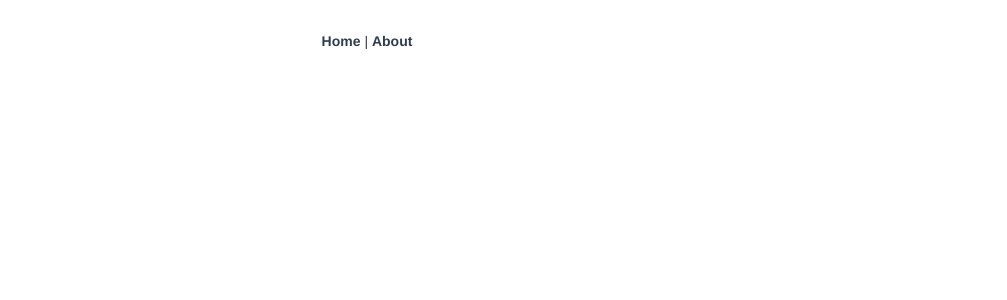
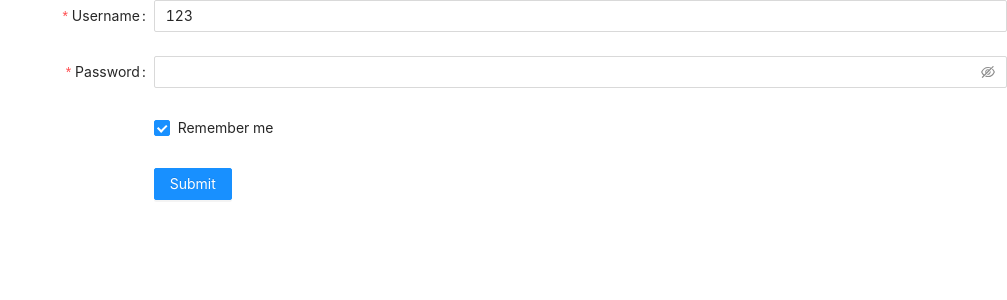
Before and after one commit to BinGBanG21/JavaBing, a Vue app in the folder train/web/: page /login in a window 1280 px wide. Before the commit this address had no page. Shown: the top 300 px of the page, without its empty margins (273-1280 px from the left). Built offline with nearby package versions, Linux system fonts and the light colour scheme; the HTML template or start-up script is replaced by a standard one.

Commit message:
新增登录功能前端部分（后端借口未实现）

```diff
--- a/train/web/package.json
+++ b/train/web/package.json
@@ -38,7 +38,9 @@
     "parserOptions": {
       "parser": "@babel/eslint-parser"
     },
-    "rules": {}
+    "rules": {
+      "vue/multi-word-component-names": 0
+    }
   },
   "browserslist": [
     "> 1%",
--- a/train/web/src/App.vue
+++ b/train/web/src/App.vue
@@ -1,30 +1,3 @@
 <template>
-  <nav>
-    <router-link to="/">Home</router-link> |
-    <router-link to="/about">About</router-link>
-  </nav>
   <router-view/>
 </template>
-
-<style>
-#app {
-  font-family: Avenir, Helvetica, Arial, sans-serif;
-  -webkit-font-smoothing: antialiased;
-  -moz-osx-font-smoothing: grayscale;
-  text-align: center;
-  color: #2c3e50;
-}
-
-nav {
-  padding: 30px;
-}
-
-nav a {
-  font-weight: bold;
-  color: #2c3e50;
-}
-
-nav a.router-link-exact-active {
-  color: #42b983;
-}
-</style>
--- /dev/null
+++ b/train/web/src/views/login.vue
@@ -0,0 +1,63 @@
+<template>
+  <a-form
+      :model="formState"
+      name="basic"
+      :label-col="{ span: 8 }"
+      :wrapper-col="{ span: 16 }"
+      autocomplete="off"
+      @finish="onFinish"
+      @finishFailed="onFinishFailed"
+  >
+    <a-form-item
+        label="Username"
+        name="username"
+        :rules="[{ required: true, message: 'Please input your username!' }]"
+    >
+      <a-input v-model:value="formState.username" />
+    </a-form-item>
+
+    <a-form-item
+        label="Password"
+        name="password"
+        :rules="[{ required: true, message: 'Please input your password!' }]"
+    >
+      <a-input-password v-model:value="formState.password" />
+    </a-form-item>
+
+    <a-form-item name="remember" :wrapper-col="{ offset: 8, span: 16 }">
+      <a-checkbox v-model:checked="formState.remember">Remember me</a-checkbox>
+    </a-form-item>
+
+    <a-form-item :wrapper-col="{ offset: 8, span: 16 }">
+      <a-button type="primary" html-type="submit">Submit</a-button>
+    </a-form-item>
+  </a-form>
+</template>
+
+<script>
+import { defineComponent, reactive } from 'vue';
+export default defineComponent({
+  setup() {
+    const formState = reactive({
+      username: '123',
+      password: '',
+      remember: true,
+    });
+    const onFinish = values => {
+      console.log('Success:', values);
+    };
+    const onFinishFailed = errorInfo => {
+      console.log('Failed:', errorInfo);
+    };
+    return {
+      formState,
+      onFinish,
+      onFinishFailed,
+    };
+  },
+});
+</script>
+
+<style>
+
+</style>
```
Also changed, not shown: train/web/src/router/index.js (+4 -3 lines).
